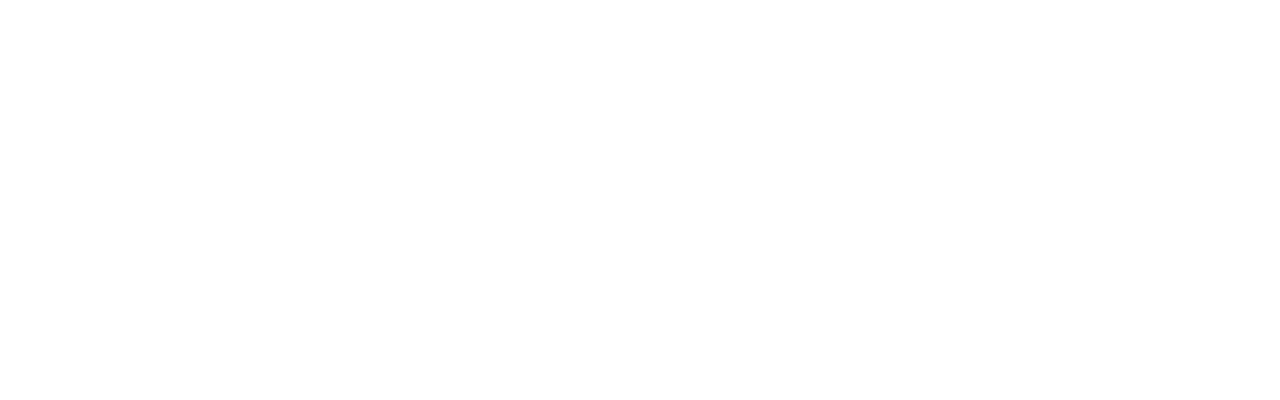
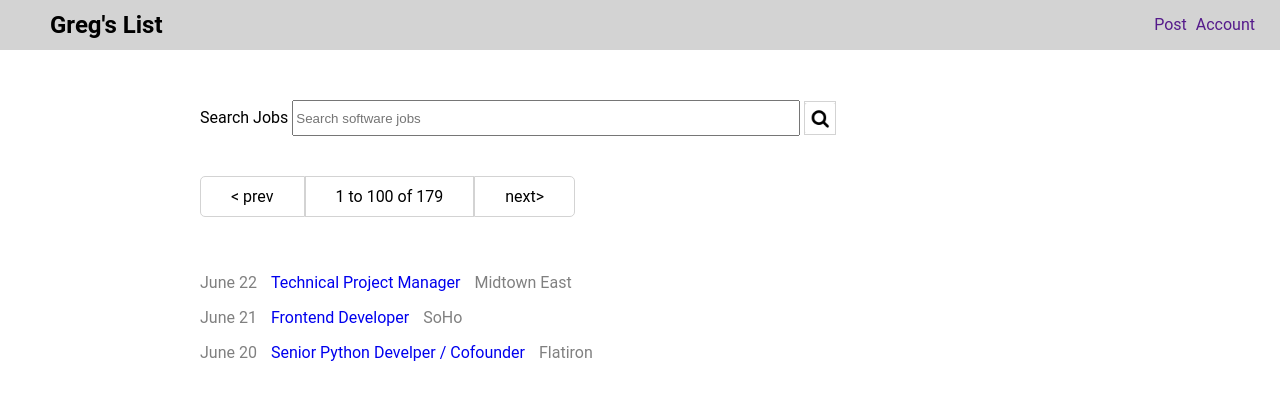
Before and after one commit to rohinieravi/Gregs_list, a plain HTML site: page index.html in a window 1280 px wide. Drawn offline with Linux system fonts and the light colour scheme.

Commit message:
added design to search results page

```diff
--- a/index.html
+++ b/index.html
@@ -7,6 +7,41 @@
 	<link rel="stylesheet" type="text/css" href="main.css">
 </head>
 <body>
-
+	<nav class="container">
+		<h1>Greg's List</h1>
+		<ul class="navbar">
+			<li><a href="">Post</a></li>
+			<li><a href="">Account</a></li>
+		</ul>
+	</nav>
+	<section>
+	<form>
+		<label for="text1">Search Jobs</label>
+		<input id="text1" type="text" name="textbox" placeholder="Search software jobs" class="search textbox">
+		<a href=""><img src="images/magnifying-glass.png" class="search"></a>
+	</form>
+	<div class="pages">
+		<div><a>< prev</a></div>
+		<div>1 to 100 of 179</div>
+		<div><a>next></a></div>
+	</div>
+	<main>
+		<ul>
+			<li>June 22</li>
+			<li><a href="https://www.bing.com">Technical Project Manager</a></li>
+			<li>Midtown East</li>
+		</ul>
+		<ul>
+			<li>June 21</li>
+			<li><a href="https://www.bing.com">Frontend Developer</a></li>
+			<li>SoHo</li>
+		</ul>
+		<ul>
+			<li>June 20</li>
+			<li><a href="https://www.bing.com">Senior Python Develper / Cofounder</a></li>
+			<li>Flatiron</li>
+		</ul>
+	</main>
+	</section>
 </body>
 </html>
--- a/main.css
+++ b/main.css
@@ -0,0 +1,92 @@
+.container{
+	height:50px;
+	background-color: lightgrey;
+	position: fixed;
+	width: 100%;
+	text-align: right;
+	line-height: 50px;
+}
+
+li{
+	display: inline-block;
+
+}
+.navbar li{
+	margin-right:5px;
+}
+
+h1{
+	position: absolute;
+	left:50px;
+	margin: 0;
+}
+
+body{
+	margin: 0 auto;
+	box-sizing: border-box;
+	font-family: 'Roboto', sans-serif;
+}
+
+.navbar{
+	margin: 0 20px 0 0;
+}
+
+form{
+	padding-top: 100px;
+
+}
+
+.textbox{
+	display: block;
+	width: 500px;
+	height: 30px;
+}
+
+.search{
+	display: inline-block;;
+}
+
+section{
+	margin-left:200px;
+}
+
+img{
+	height: 30px;
+	width:30px;
+	border: 1.6px solid lightgrey;
+	padding-top: 1px;
+	padding-bottom: 1px;
+	vertical-align: middle;
+}
+
+.pages div{
+	border: 1.6px solid lightgrey;
+	margin: 40px 0 40px 0;
+	padding: 10px 30px 10px 30px;
+	display: inline-block;
+	font-size: initial;
+}
+
+.pages div:nth-child(1){
+	border-radius: 5px 0 0 5px;
+}
+.pages div:nth-child(3){
+	border-radius: 0 5px 5px 0;
+}
+
+.pages{
+	padding: 0;
+	font-size: 0;
+}
+
+a {
+  text-decoration: none;
+}
+
+main ul{
+	padding: 0;
+}
+main li{
+	padding-right: 10px;
+	color: grey;
+}
```
